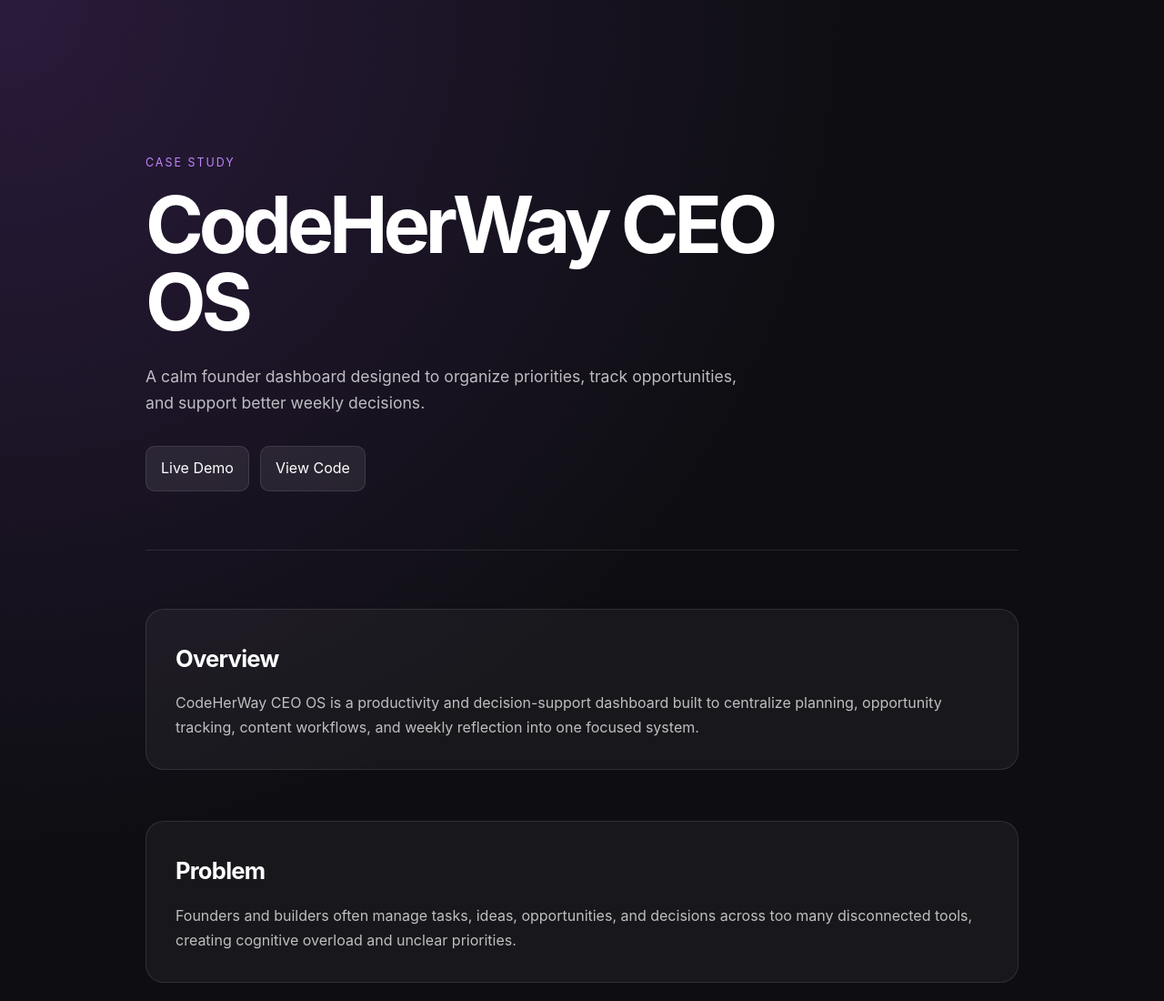
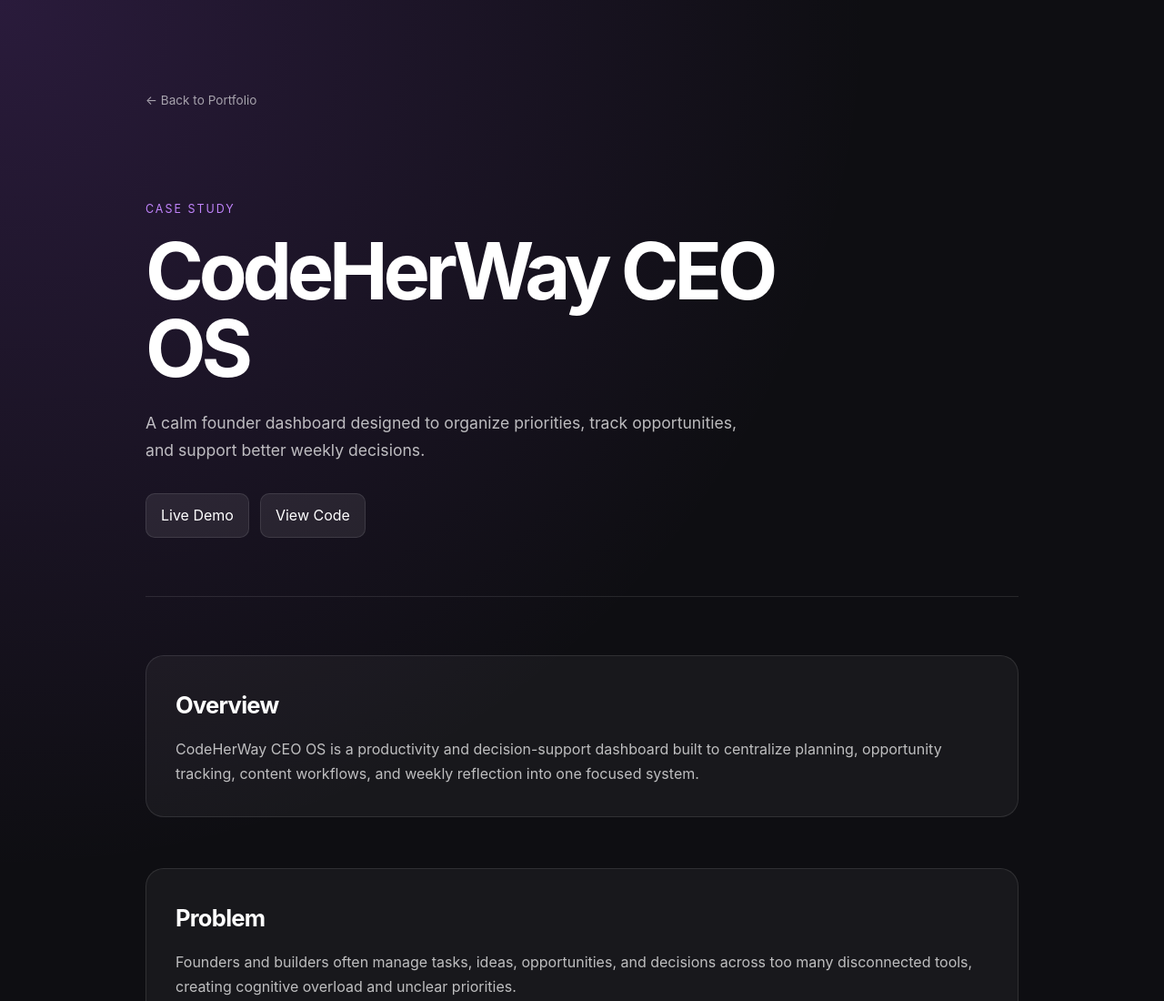
Before and after one commit to itcodegirl/codeherway-ceo-os-case-study, a website built with Vite: page index.html in a window 1280 px wide. Shown: the top 1100 px of the page at 91% size. Built offline with nearby package versions, Linux system fonts and the light colour scheme.

Commit message:
feat: enhance CEO OS case study with navigation and visuals

```diff
--- a/index.html
+++ b/index.html
@@ -10,6 +10,9 @@
 
 <body>
 	<main class="case-study">
+		<div class="cs-back">
+			<a href="https://itcodegirl.github.io/itcodegirl-portfolio/">← Back to Portfolio</a>
+		</div>
 		<section class="cs-hero">
 			<p class="cs-eyebrow">Case Study</p>
 
--- a/src/style.css
+++ b/src/style.css
@@ -79,6 +79,20 @@ h1 {
   transform: translateY(-2px);
 }
 
+.cs-back {
+  margin-bottom: 24px;
+}
+
+.cs-back a {
+  color: rgba(255, 255, 255, 0.6);
+  text-decoration: none;
+  font-size: 0.85rem;
+}
+
+.cs-back a:hover {
+  color: white;
+}
+
 section {
   margin-bottom: 56px;
 }
```
